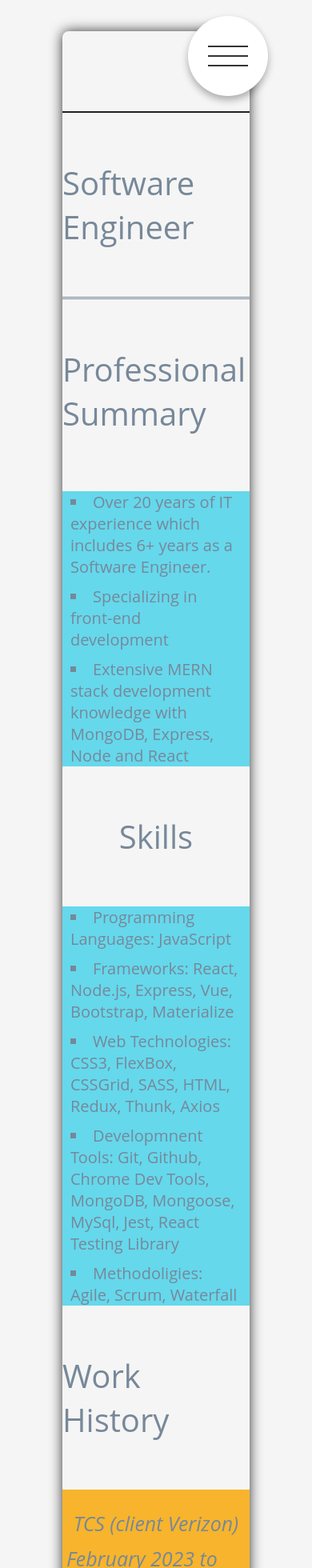
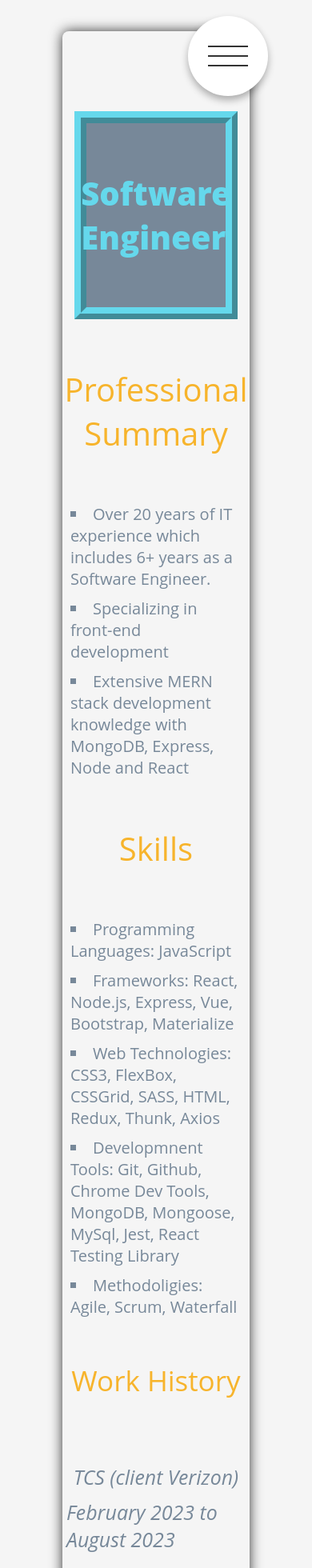
Before and after one commit to DanSimonson/profile, a React (Create React App) app: page /resume in a window 390 px wide. Shown: the top 1960 px of the page at 80% size. Built offline with nearby package versions, Linux system fonts and the light colour scheme.

Commit message:
adjusted resume for responsiveness and added styles

```diff
--- a/src/Views/Resume.scss
+++ b/src/Views/Resume.scss
@@ -6,7 +6,7 @@
   padding-top: 10%;
 }
 .resumeWrapper {
-  background-color: whitesmoke;
+  //background-color: whitesmoke;
   color: lightslategrey;
   width: 60%;
   background-color: whitesmoke;
@@ -15,25 +15,29 @@
 }
 
 .resumeTitle {
+  background: lightslategrey;
+  font-weight: 900;
+  color: #65d8ec;
   display: flex;
   justify-content: center;
   font-size: 4rem;
-  border-bottom: double;
-  border-top: 2px solid #222;
-  padding: 2rem 0 2rem 0;
+  border: 4mm ridge #65d8ec;
+  padding: 2rem 0.5rem 2rem 0.5rem;
+  margin: 0 1.5rem;
 }
+
 .spacer {
   height: 100px;
 }
 .subTitle {
+  color: #f7b42c;
   display: flex;
   justify-content: center;
+  margin: 2rem 0;
   font-size: 4rem;
-  padding: 2rem 0 2rem 0;
 }
 
 ul {
-  background: #65d8ec;
   list-style-type: square;
   list-style-position: inside;
   padding: 0 1rem;
@@ -56,6 +60,7 @@ li p:before {
   line-height: 20px;
 }
 .subTitleSkills {
+  color: #f7b42c;
   display: flex;
   justify-content: center;
   margin: 2rem 0 2rem 0;
@@ -64,17 +69,15 @@ li p:before {
   font-size: 4rem;
 }
 .subTitleWork {
+  color: #f7b42c;
   display: flex;
   justify-content: center;
-  margin: 2rem 0 2rem 0;
+  margin: 2rem 0;
 }
 .subTitleWork p {
-  font-size: 4rem;
+  font-size: 3.5rem;
 }
 .work-title {
-  //border-top: 5px solid red;
-  //border-bottom: 5px solid red;
-  background: #f7b42c;
   display: flex;
   flex-wrap: wrap;
   justify-content: space-around;
@@ -85,20 +88,31 @@ li p:before {
   padding: 2rem 0;
 }
 .work-title p {
+  //border-bottom: 5px solid #f7b42c;
   padding: 5px;
 }
 .education-title {
+  color: #f7b42c;
   display: flex;
-  justify-content: space-between;
+  justify-content: center; //space-between;
   padding: 0 1rem 0 1rem;
-  font-size: 2.5rem;
+  font-size: 4rem;
   margin-top: 2rem;
 }
 .bottom-spacer {
   margin-bottom: 100px;
 }
-@media (max-width: 650px) {
-  p.display-footer-company-motto {
-    display: none;
+
+/** everything under **/
+@media (max-width: 375px) {
+  .resumeTitle p {
+    text-align: justify;
+    font-size: 3rem; //2.5rem;
   }
 }
+@media (max-width: 680px) {
+  .subTitle p {
+    text-align: center;
+    font-size: 4rem;
+  }
+}
```
